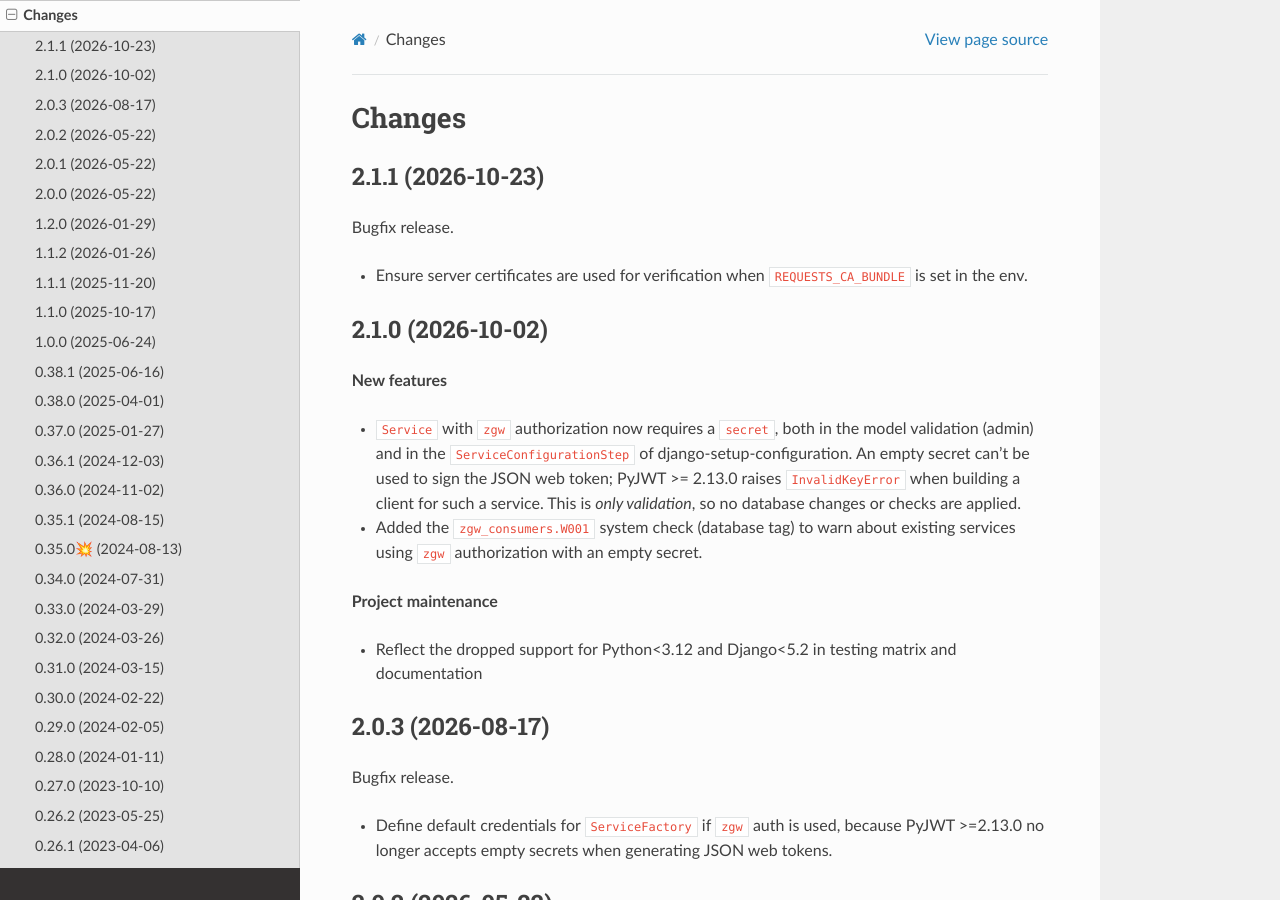
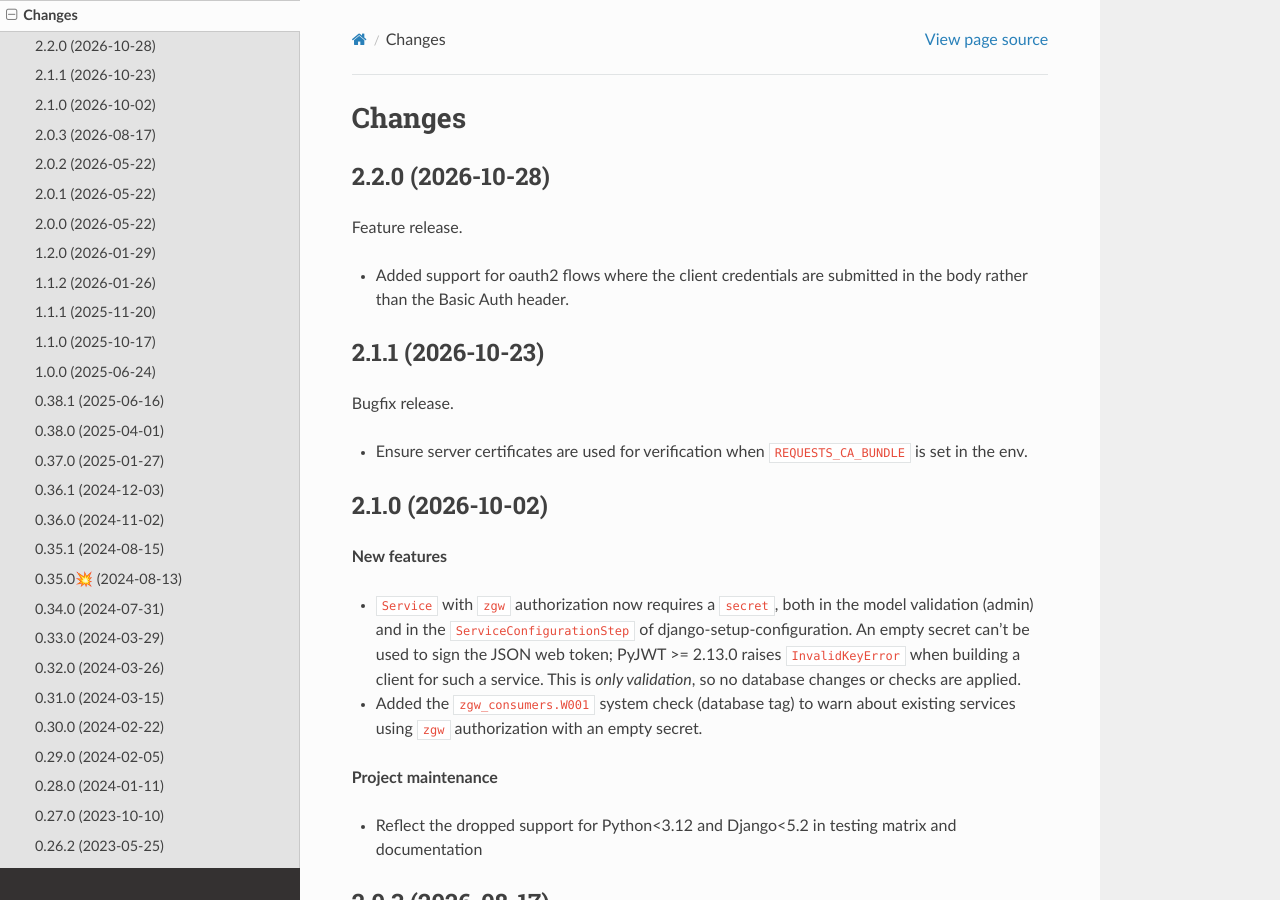
Before and after one commit to maykinmedia/zgw-consumers, a Sphinx documentation site: the page built from docs/changelog.rst, in a window 1280 px wide and 900 px high. Built offline with Sphinx 7.4.7 and the Read the Docs theme 3.1.0, drawn with Linux system fonts in a browser that asks for light colours.

Commit message:
:bookmark: Bump to 2.2.0 and update release notes

```diff
--- a/CHANGELOG.rst
+++ b/CHANGELOG.rst
@@ -1,5 +1,13 @@
 Changes
 =======
+
+2.2.0 (2026-10-28)
+------------------
+
+Feature release.
+
+* Added support for oauth2 flows where the client credentials are submitted in the body
+  rather than the Basic Auth header.
 
 2.1.1 (2026-10-23)
 ------------------
--- a/README.rst
+++ b/README.rst
@@ -5,7 +5,7 @@
 Welcome to ZGW Consumers' documentation!
 ========================================
 
-:Version: 2.1.1
+:Version: 2.2.0
 :Source: https://github.com/maykinmedia/zgw-consumers
 :Keywords: OpenAPI, Zaakgericht Werken, Common Ground, NLX
 
--- a/docs/conf.py
+++ b/docs/conf.py
@@ -25,7 +25,7 @@ copyright = "2022, Maykin Media"
 author = "Maykin Media"
 
 # The full version, including alpha/beta/rc tags
-release = "2.1.1"
+release = "2.2.0"
 
 
 # -- General configuration ---------------------------------------------------
--- a/pyproject.toml
+++ b/pyproject.toml
@@ -4,7 +4,7 @@ build-backend = "setuptools.build_meta"
 
 [project]
 name = "zgw-consumers"
-version = "2.1.1"
+version = "2.2.0"
 description = "Configuration for service (OpenAPI 3 or other) consumers"
 authors = [
     {name = "Maykin Media", email = "support@maykinmedia.nl"}
@@ -93,7 +93,7 @@ markers = [
 ]
 
 [tool.bumpversion]
-current_version = "2.1.1"
+current_version = "2.2.0"
 files = [
     {filename = "pyproject.toml"},
     {filename = "README.rst"},
```
